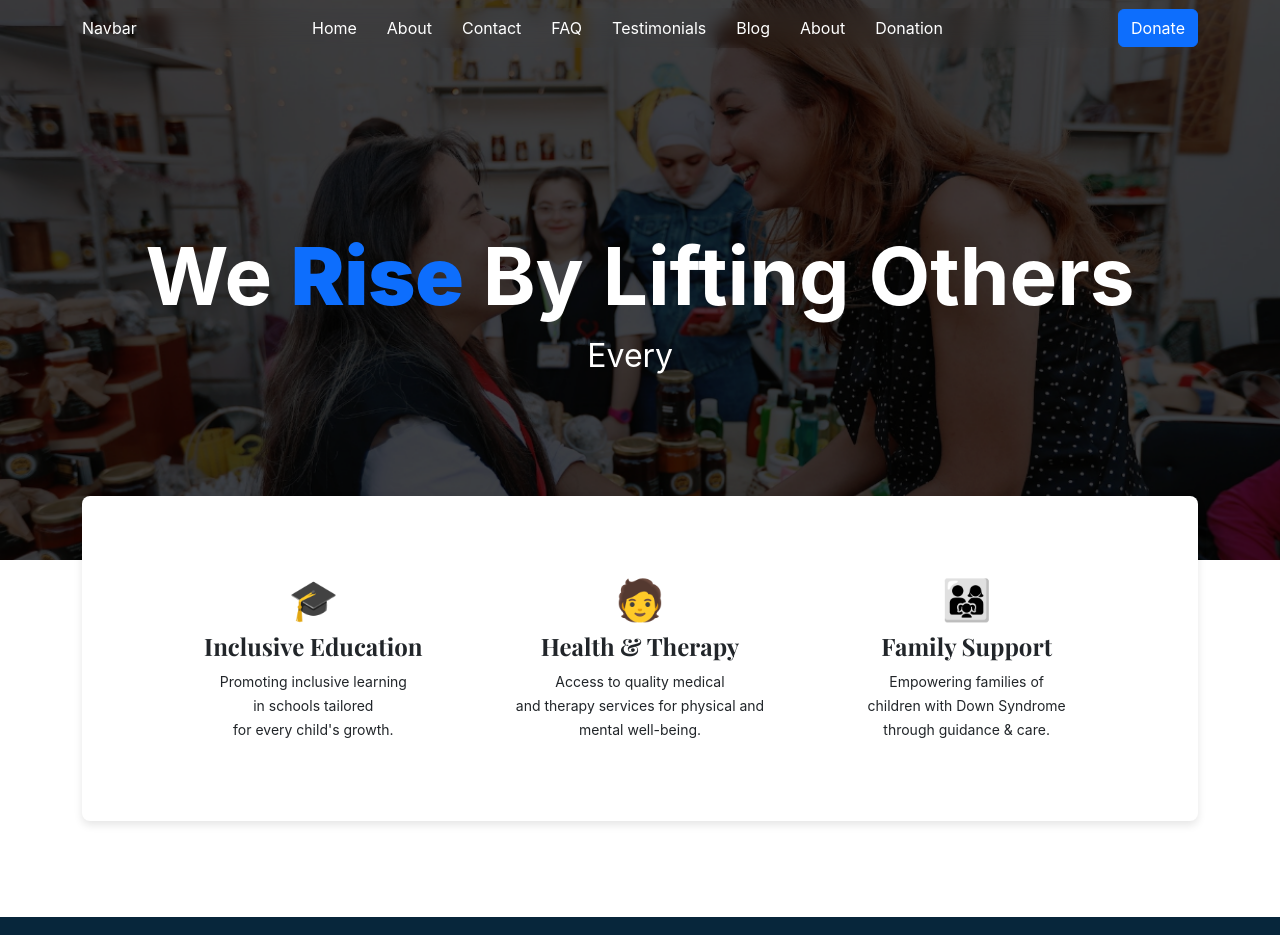
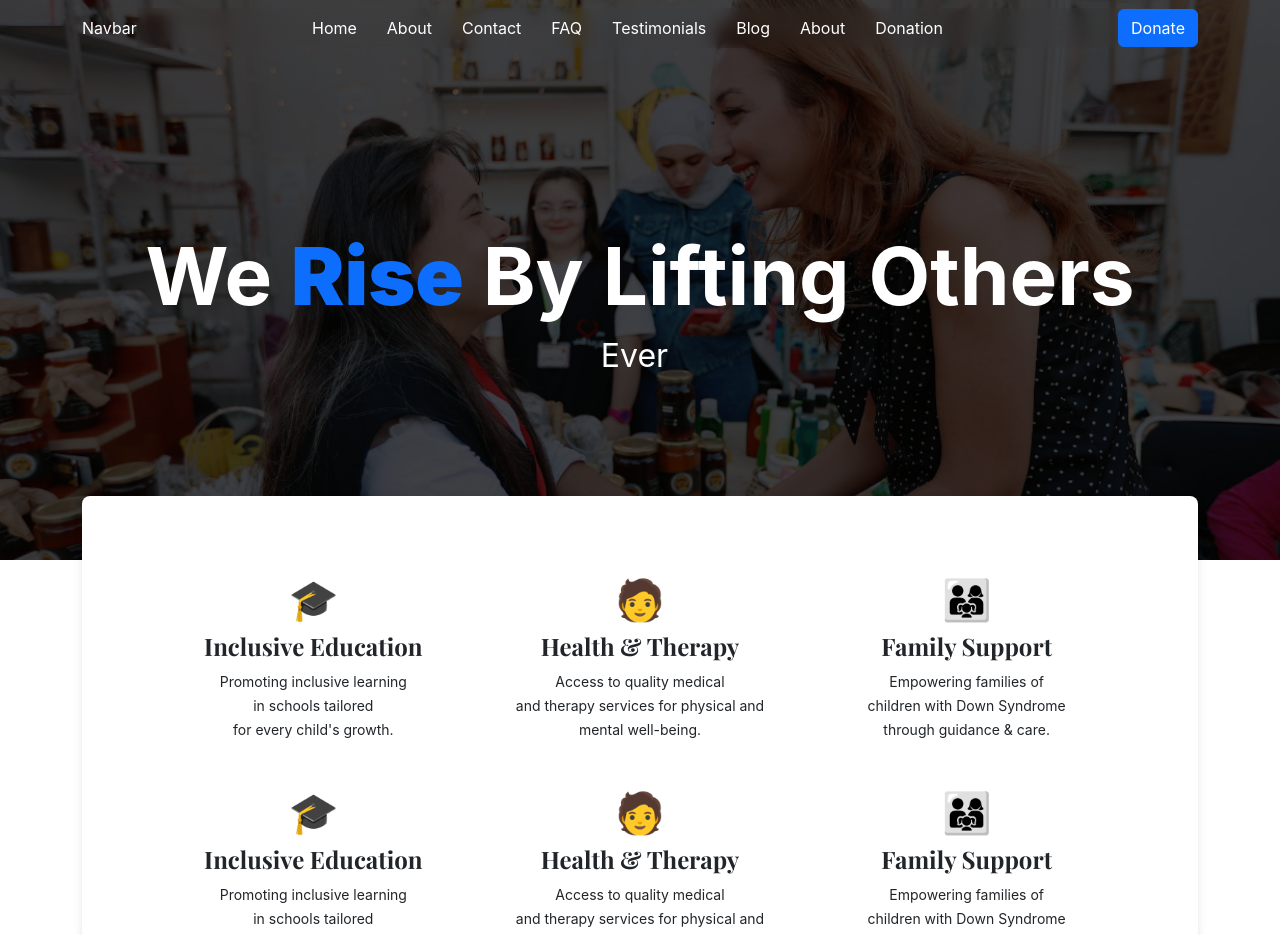
Before and after one commit to aridguy/downsyndromecare, a React (Create React App) app: page / in a window 1280 px wide. Shown: the top 935 px of the page. Built offline with nearby package versions, Linux system fonts and the light colour scheme; a web font is replaced by a local one.

Commit message:
corrected

```diff
--- a/src/routes/home/Home.js
+++ b/src/routes/home/Home.js
@@ -89,6 +89,38 @@ const Home = () => {
                       </small>
                     </div>
                   </div>
+                  <div className='row mt-5'>
+                    <div className='col-12 col-md-4 text-center'>
+                      <h1>🎓 </h1>
+                      <h4 className='playfair-font fw-bolder'>
+                        Inclusive Education
+                      </h4>
+                      <small>
+                        Promoting inclusive learning <br /> in schools tailored<br />
+                        for every child's growth.
+                      </small>
+                    </div>
+                    <div className='col-12 col-md-4 text-center'>
+                      <h1>🧑</h1>
+                      <h4 className='playfair-font fw-bolder'>
+                        Health & Therapy
+                      </h4>
+                      <small>
+                        Access to quality medical <br /> and therapy services
+                        for physical and <br /> mental well-being.
+                      </small>
+                    </div>
+                    <div className='col-12 col-md-4 text-center'>
+                      <h1>👨‍👩‍👧</h1>
+                      <h4 className='playfair-font fw-bolder'>
+                        Family Support
+                      </h4>
+                      <small>
+                        Empowering families of <br /> children with Down Syndrome<br />
+                        through guidance & care.
+                      </small>
+                    </div>
+                  </div>
                 </div>
               </div>
               <div className='2'></div>
```
